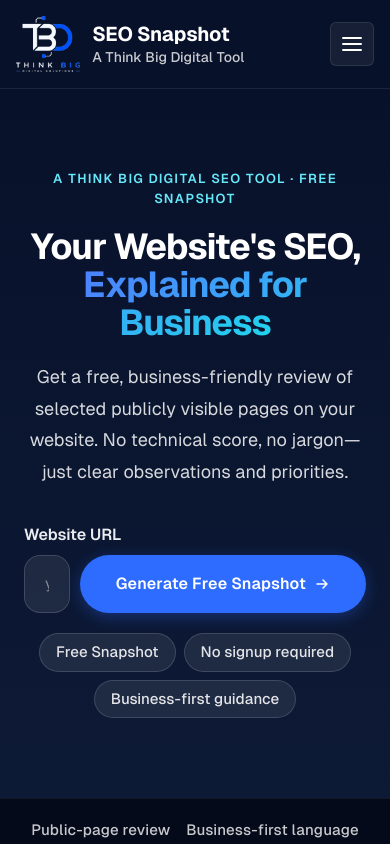
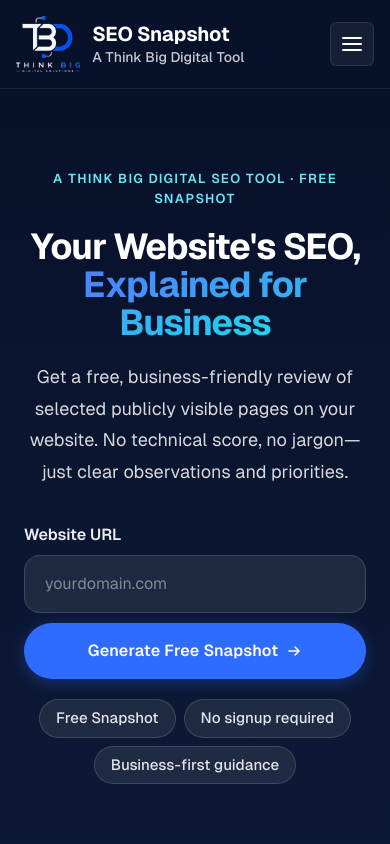
Before and after one commit to rakeshghumatkar1/seo-snapshot, a Next.js app: page / in a window 390 px wide. Shown: the top 844 px of the page. Built offline with nearby package versions, Linux system fonts and the light colour scheme.

Commit message:
Fix homepage URL form layout on mobile

```diff
--- a/app/page.tsx
+++ b/app/page.tsx
@@ -101,7 +101,7 @@
           <label htmlFor="homepage-url" className="public-form-label">
             Website URL
           </label>
-          <div className="flex gap-2.5 flex-col xs:flex-row">
+          <div className="flex gap-2.5 flex-col sm:flex-row">
             <input
               id="homepage-url"
               type="url"
@@ -109,10 +109,10 @@
               value={url}
               onChange={(e) => setUrl(e.target.value)}
               placeholder="yourdomain.com"
-              className="input input-hero flex-1"
+              className="input input-hero w-full min-w-0 sm:flex-1"
               autoComplete="url"
             />
-            <button type="submit" className="btn btn-primary btn-lg whitespace-nowrap">
+            <button type="submit" className="btn btn-primary btn-lg w-full sm:w-auto whitespace-nowrap">
               Generate Free Snapshot
               <svg width="16" height="16" viewBox="0 0 16 16" fill="none" aria-hidden="true">
                 <path
```
